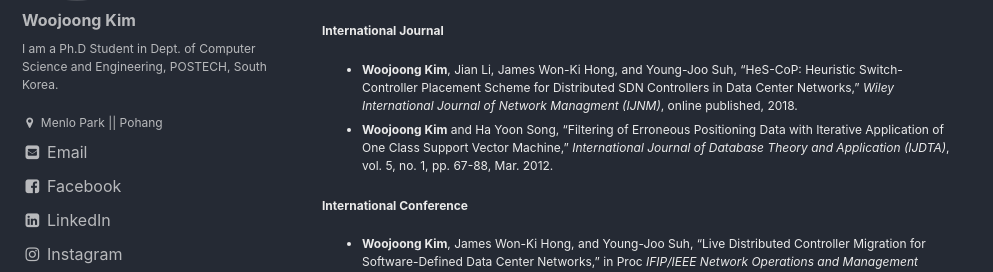
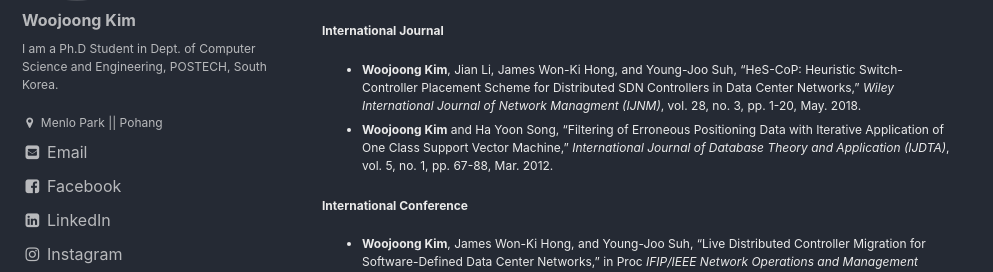
Before and after one commit to woojoong88/woojoong88.github.io, a Jekyll site: the page built from _pages/cv.md, in a window 1280 px wide and 900 px high, scrolled down 1010 px. Shown: the part 162-434 px from the top of the window, without its empty margins (0-993 px from the left). Built offline with Jekyll 4.4.1, drawn with Linux system fonts in a browser that asks for light colours.

Commit message:
Change publication about HeS-CoP

```diff
--- a/_pages/cv.md
+++ b/_pages/cv.md
@@ -43,7 +43,7 @@ date: 2018-01-20T22:20:52+00:00
 
 ### Publication
 ##### International Journal
-* **Woojoong Kim**, Jian Li, James Won-Ki Hong, and Young-Joo Suh, "HeS-CoP: Heuristic Switch-Controller Placement Scheme for Distributed SDN Controllers in Data Center Networks," *Wiley International Journal of Network Managment (IJNM)*, online published, 2018.
+* **Woojoong Kim**, Jian Li, James Won-Ki Hong, and Young-Joo Suh, "HeS-CoP: Heuristic Switch-Controller Placement Scheme for Distributed SDN Controllers in Data Center Networks," *Wiley International Journal of Network Managment (IJNM)*, vol. 28, no. 3, pp. 1-20, May. 2018.
 * **Woojoong Kim** and Ha Yoon Song, "Filtering of Erroneous Positioning Data with Iterative Application of One Class Support Vector Machine," *International Journal of Database Theory and Application (IJDTA)*, vol. 5, no. 1, pp. 67-88, Mar. 2012.
 
 ##### International Conference
```
